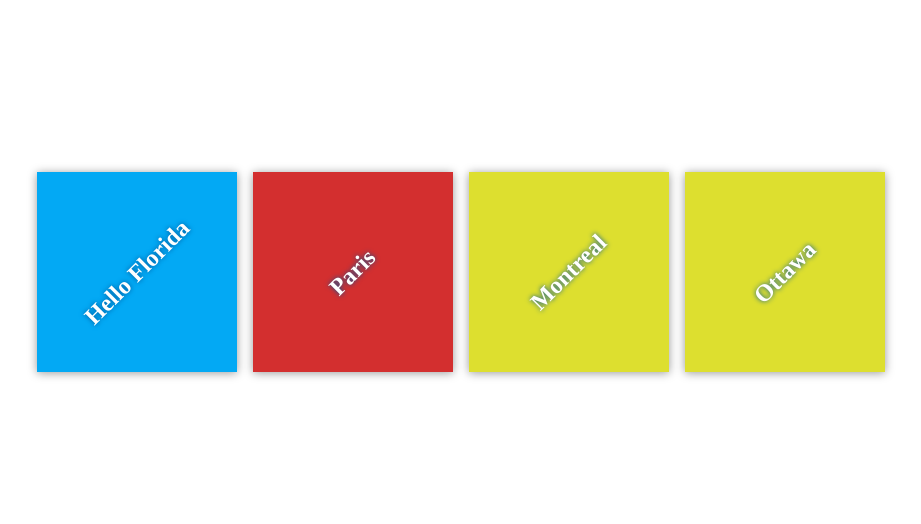
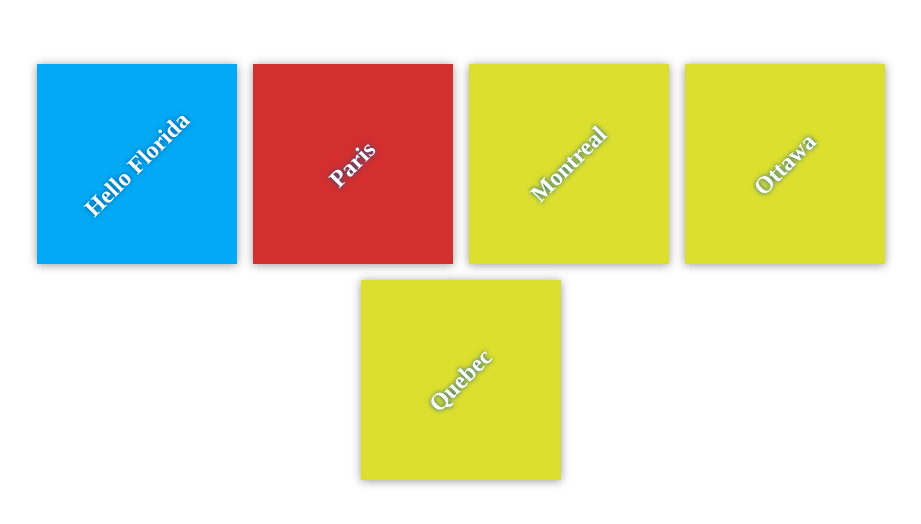
Before and after one commit to ZeinaKittaneh/my-travel-plans2, a plain HTML site: page index.html in a window 1280 px wide. Shown: the part 128-652 px from the top of the page, without its empty margins (179-1100 px from the left). Drawn offline with Linux system fonts and the light colour scheme.

Commit message:
add Quebec dest

```diff
--- a/index.html
+++ b/index.html
@@ -23,6 +23,9 @@
             <div class="destination" id="montreal">
                 <h2>Ottawa</h2>
             </div>
+              <div class="destination" id="montreal">
+                <h2>Quebec</h2>
+            </div>
         </div>
     </div>
 
```
